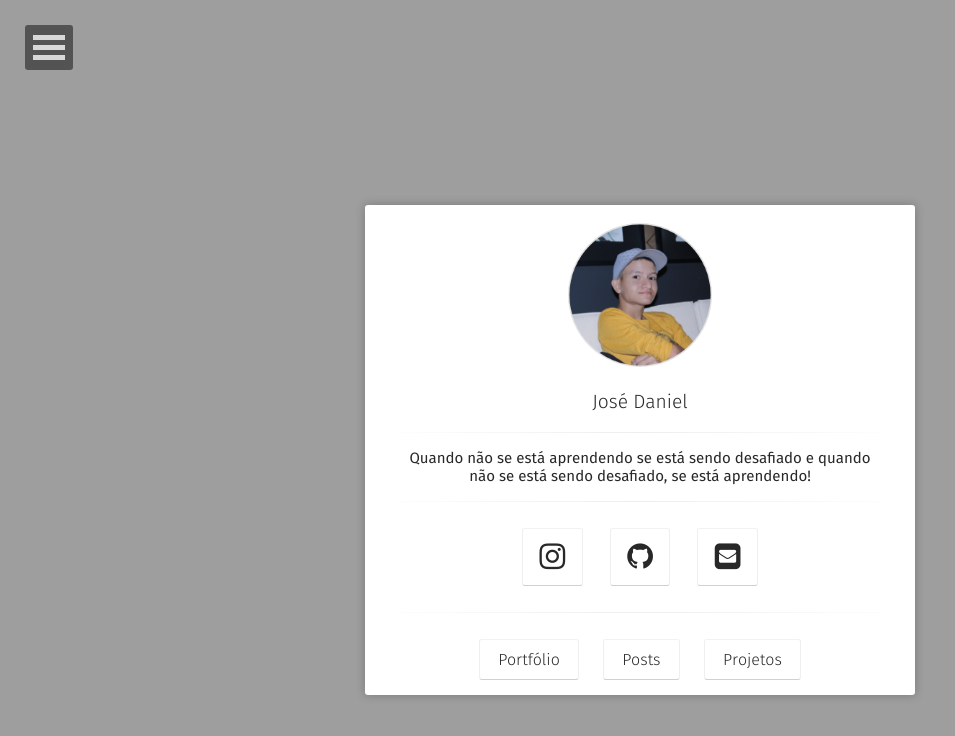
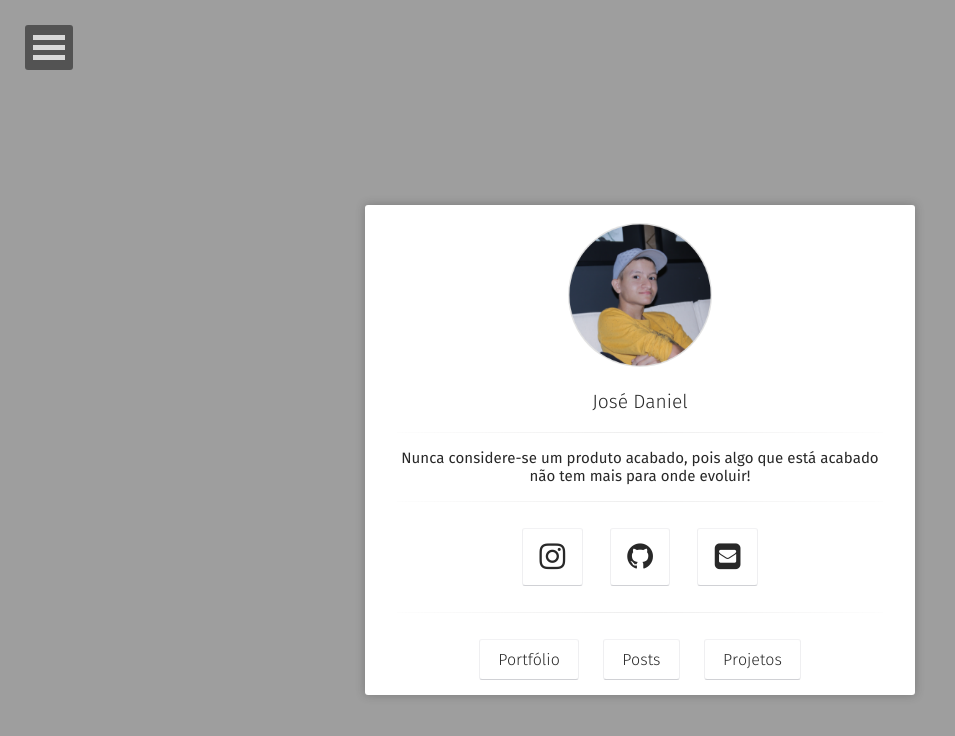
Before and after one commit to jsdaniell/jsdaniell.github.io, a Jekyll site: the page built from index.html, in a window 1280 px wide. Shown: the top 736 px of the page, without its empty margins (0-955 px from the left). Built offline with Jekyll 4.4.1, drawn with Linux system fonts in a browser that asks for light colours; some web fonts are replaced.

Commit message:
bio updated

```diff
--- a/_config.yml
+++ b/_config.yml
@@ -1,6 +1,6 @@
 # Site
 title:              'José Daniel'
-bio:                'Quando não se está aprendendo se está sendo desafiado e quando não se está sendo desafiado, se está aprendendo!'
+bio:                'Nunca considere-se um produto acabado, pois algo que está acabado não tem mais para onde evoluir!'
 description:        "Aqui demonstro alguns de meus projetos e habilidades desenvolvidas ao longo da minha jornada como programador!"
 reading_time:       true
 words_per_minute:   200
```
